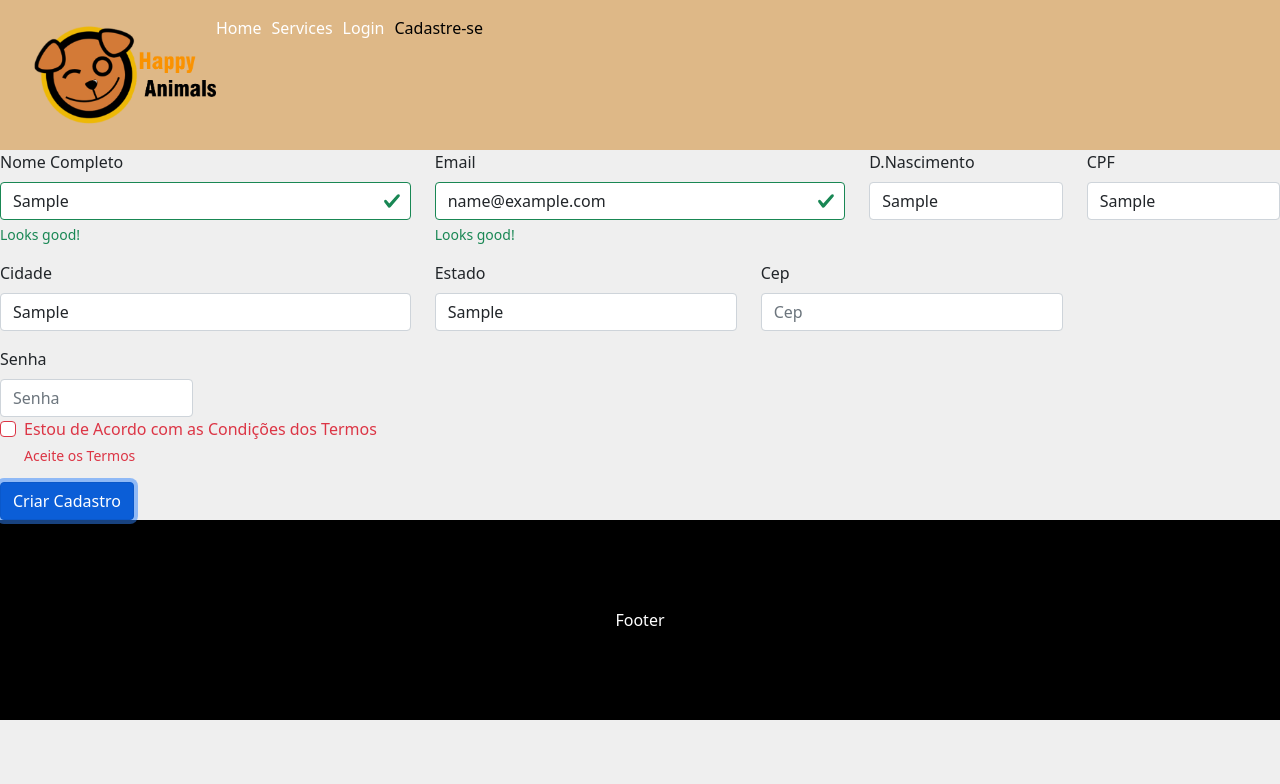
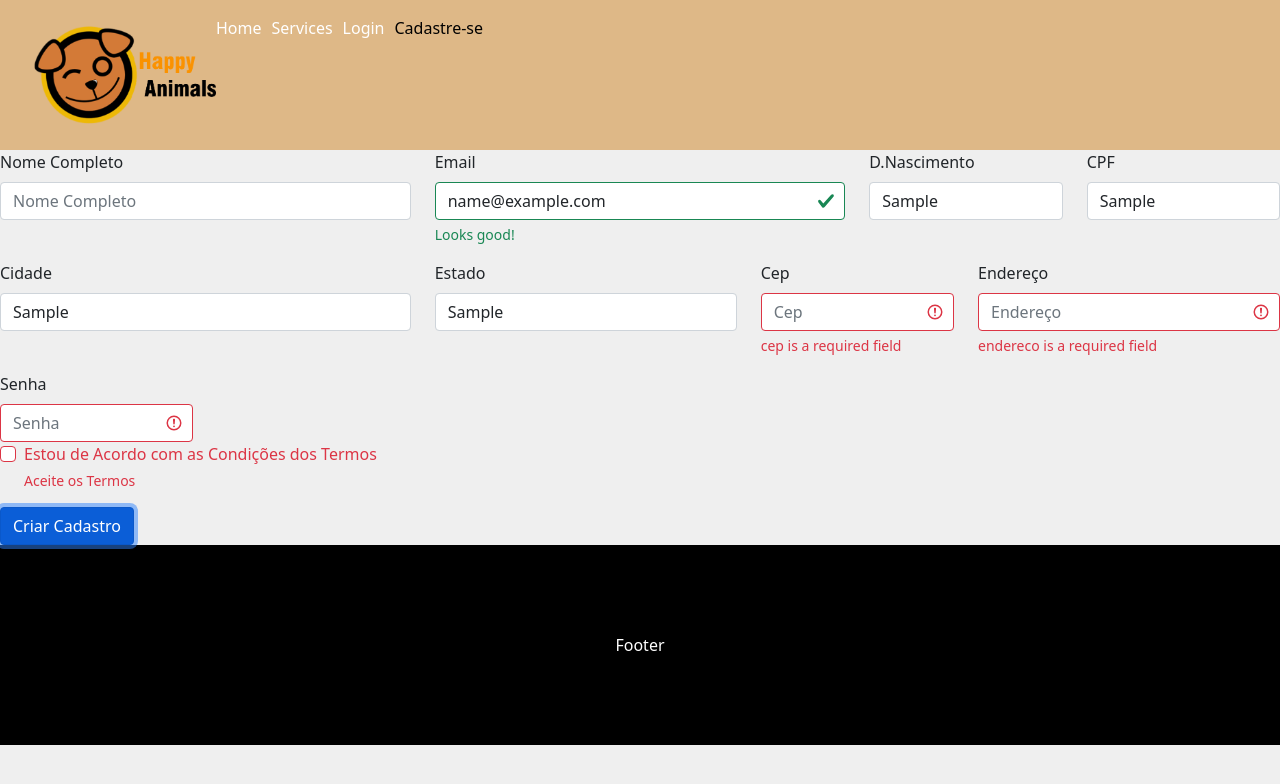
Before and after one commit to Limaisaias-ux/Happy_Animals, a React (Create React App) app: page /cadastro in a window 1280 px wide. Both pictures are taken after typing "Sample", "name@example.com", "Sample", "Sample", "Sample", "Sample" into the empty fields and a click on the button "Criar Cadastro". Shown: the top 784 px of the page. Built offline with nearby package versions, Linux system fonts and the light colour scheme.

Commit message:
Reajuste na estrutura no codigo do cadastro

```diff
--- a/src/pages/Cadastro.js
+++ b/src/pages/Cadastro.js
@@ -7,13 +7,15 @@ import Menu from "../components/Menu"
 //const { formik } = Formik;
 
 const schema = Yup.object().shape({
-    firstName: Yup.string().required(),
+    name: Yup.string().required(),
     email: Yup.string().required(),
     data: Yup.string().required(),
     cpf: Yup.string().required(),
-    city: Yup.string().required(),
-    state: Yup.string().required(),
-    zip: Yup.string().required(),
+    cidade: Yup.string().required(),
+    estado: Yup.string().required(),
+    endereco: Yup.string().required(),
+    cep: Yup.string().required(),
+    senha: Yup.string().required(),
     terms: Yup.bool().required().oneOf([true], 'Aceite os Termos'),
   });
 
@@ -26,12 +28,13 @@ function Cadastro() {
       validationSchema={schema}
       onSubmit={console.log}
       initialValues={{
-        Name: '',
+        name: '',
         email: '',
         data: '',
         cpf: '',
-        city: '',
-        state: '',
+        cidade: '',
+        estado: '',
+        endereco: '',
         cep: '',
         senha: '',
         terms: false,
@@ -54,9 +57,9 @@ function Cadastro() {
                 type="text"
                 placeholder="Nome Completo"
                 name="Name"
-                value={values.Name}
+                value={values.name}
                 onChange={handleChange}
-                isValid={touched.Name && !errors.Name}
+                isValid={touched.name && !errors.name}
               />
               <Form.Control.Feedback>Looks good!</Form.Control.Feedback>
             </Form.Group>
@@ -114,14 +117,14 @@ function Cadastro() {
               <Form.Control
                 type="text"
                 placeholder="Cidade"
-                name="city"
-                value={values.city}
+                name="cidade"
+                value={values.cidade}
                 onChange={handleChange}
-                isInvalid={!!errors.city}
+                isInvalid={!!errors.cidade}
               />
 
               <Form.Control.Feedback type="invalid">
-                {errors.city}
+                {errors.cidade}
               </Form.Control.Feedback>
             </Form.Group>
             <Form.Group as={Col} md="3" controlId="validationFormik04">
@@ -129,16 +132,16 @@ function Cadastro() {
               <Form.Control
                 type="text"
                 placeholder="Estado"
-                name="state"
-                value={values.state}
+                name="estado"
+                value={values.estado}
                 onChange={handleChange}
-                isInvalid={!!errors.state}
+                isInvalid={!!errors.estado}
               />
               <Form.Control.Feedback type="invalid">
-                {errors.state}
+                {errors.estado}
               </Form.Control.Feedback>
             </Form.Group>
-            <Form.Group as={Col} md="3" controlId="validationFormik05">
+            <Form.Group as={Col} md="2" controlId="validationFormik05">
               <Form.Label>Cep</Form.Label>
               <Form.Control
                 type="text"
@@ -148,9 +151,23 @@ function Cadastro() {
                 onChange={handleChange}
                 isInvalid={!!errors.cep}
               />
+              <Form.Control.Feedback type="invalid">
+                {errors.cep}
+              </Form.Control.Feedback>
+            </Form.Group>
+            <Form.Group as={Col} md="3" controlId="validationFormik06">
+              <Form.Label>Endereço</Form.Label>
+              <Form.Control
+                type="text"
+                placeholder="Endereço"
+                name="endereco"
+                value={values.endereco}
+                onChange={handleChange}
+                isInvalid={!!errors.endereco}
+              />
 
               <Form.Control.Feedback type="invalid">
-                {errors.cep}
+                {errors.endereco}
               </Form.Control.Feedback>
             </Form.Group>
           </Row>
```
Also changed, not shown: 1 other file (tests, documents, lock files or other folders).
